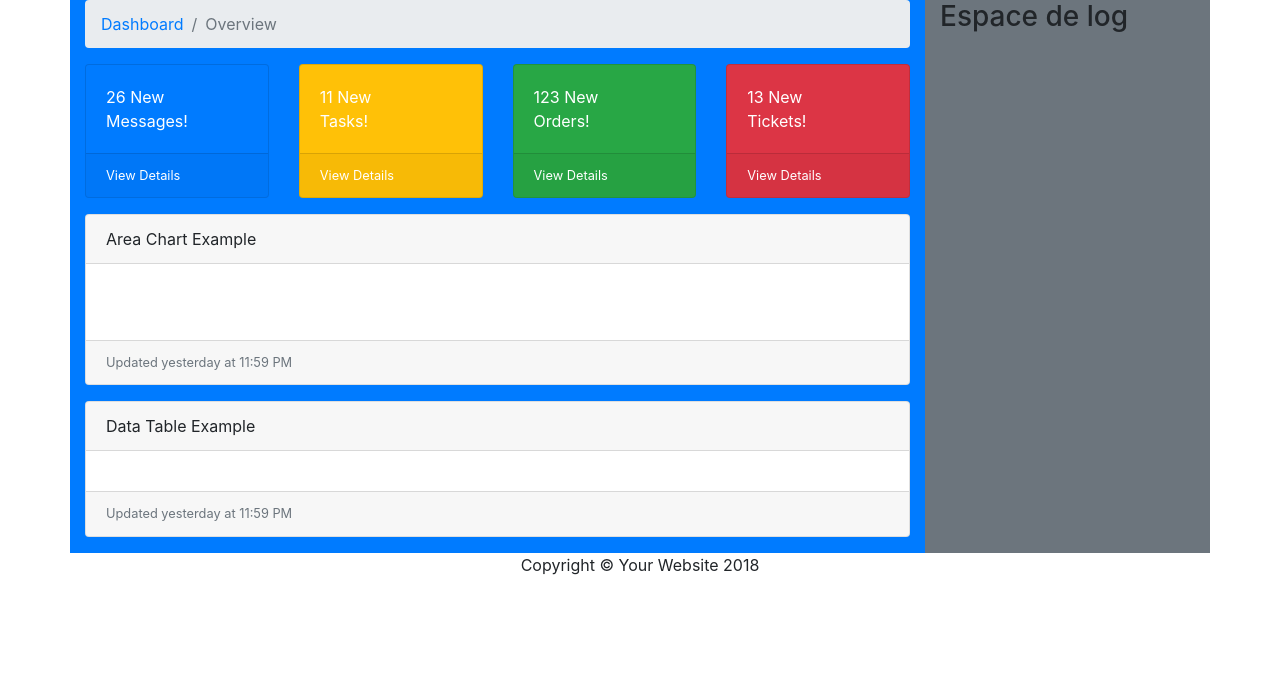
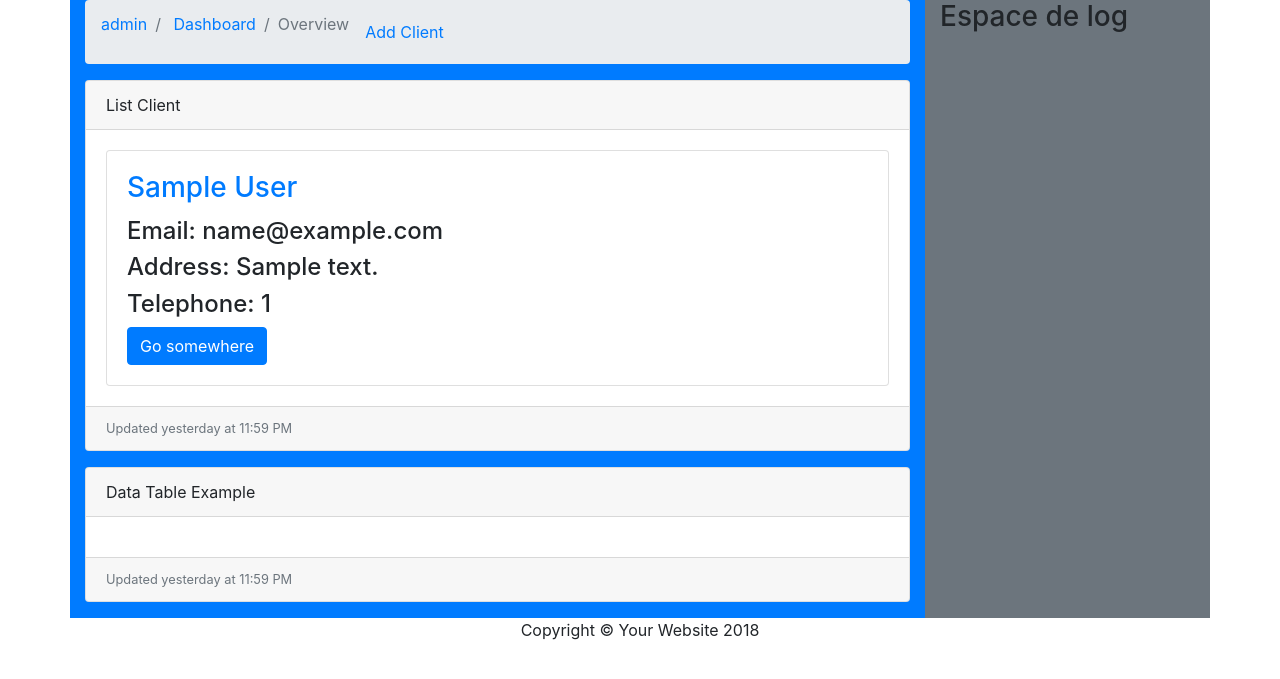
Before and after one commit to tlacolley/facturier, a Django app: page / in a window 1280 px wide. Shown: the part 56-735 px from the top of the page. Run offline with Django 3.2, Linux system fonts and the light colour scheme; tables that the repository leaves empty hold one stand-in row (values such as "Sample post"); style sheets or scripts are compiled from the project's sources; some libraries are stand-ins or nearby versions.

Commit message:
Creation some basic views and display customer list

```diff
--- a/facturier/urls.py
+++ b/facturier/urls.py
@@ -17,11 +17,15 @@ from django.conf.urls import url
 from django.contrib import admin
 from django.views.generic import ListView, DetailView, CreateView
 from django.views.generic.edit import CreateView, UpdateView
-from facturierApp.views import ClientListView
+from facturierApp.views import ClientListView, ClientCreateView, ClientDetailView, ClientUpdate
 
 
 
 urlpatterns = [
-    url(r'^admin/', admin.site.urls),
+    url(r'^admin/', admin.site.urls, name="admin"),
     url(r'^$',ClientListView.as_view(), name="client_list"),
+    url(r'^client/create/$',ClientCreateView.as_view(), name="client_create"),
+
+    url(r'^client/(?P<slug>[\w-]+/$)', ClientDetailView.as_view(), name="client_detail"),
+    url(r'^client/(?P<slug>[\w-]+/edit/$)', ClientUpdate.as_view(), name="client_update"),
 ]
--- a/facturierApp/templates/facturierApp/client_list.html
+++ b/facturierApp/templates/facturierApp/client_list.html
@@ -6,87 +6,39 @@
 
 <!-- Breadcrumbs-->
          <ol class="breadcrumb">
+             <li class="breadcrumb-item "><a href="#">admin</a></li>
            <li class="breadcrumb-item">
              <a href="#">Dashboard</a>
            </li>
            <li class="breadcrumb-item active">Overview</li>
+           <li class="nav-item">
+             <a class="nav-link" href="#">Add Client</a>
+           </li>
          </ol>
 
-         <!-- Icon Cards-->
-         <div class="row">
-           <div class="col-xl-3 col-sm-6 mb-3">
-             <div class="card text-white bg-primary o-hidden h-100">
-               <div class="card-body">
-                 <div class="card-body-icon">
-                   <i class="fas fa-fw fa-comments"></i>
-                 </div>
-                 <div class="mr-5">26 New Messages!</div>
-               </div>
-               <a class="card-footer text-white clearfix small z-1" href="#">
-                 <span class="float-left">View Details</span>
-                 <span class="float-right">
-                   <i class="fas fa-angle-right"></i>
-                 </span>
-               </a>
-             </div>
-           </div>
-           <div class="col-xl-3 col-sm-6 mb-3">
-             <div class="card text-white bg-warning o-hidden h-100">
-               <div class="card-body">
-                 <div class="card-body-icon">
-                   <i class="fas fa-fw fa-list"></i>
-                 </div>
-                 <div class="mr-5">11 New Tasks!</div>
-               </div>
-               <a class="card-footer text-white clearfix small z-1" href="#">
-                 <span class="float-left">View Details</span>
-                 <span class="float-right">
-                   <i class="fas fa-angle-right"></i>
-                 </span>
-               </a>
-             </div>
-           </div>
-           <div class="col-xl-3 col-sm-6 mb-3">
-             <div class="card text-white bg-success o-hidden h-100">
-               <div class="card-body">
-                 <div class="card-body-icon">
-                   <i class="fas fa-fw fa-shopping-cart"></i>
-                 </div>
-                 <div class="mr-5">123 New Orders!</div>
-               </div>
-               <a class="card-footer text-white clearfix small z-1" href="#">
-                 <span class="float-left">View Details</span>
-                 <span class="float-right">
-                   <i class="fas fa-angle-right"></i>
-                 </span>
-               </a>
-             </div>
-           </div>
-           <div class="col-xl-3 col-sm-6 mb-3">
-             <div class="card text-white bg-danger o-hidden h-100">
-               <div class="card-body">
-                 <div class="card-body-icon">
-                   <i class="fas fa-fw fa-life-ring"></i>
-                 </div>
-                 <div class="mr-5">13 New Tickets!</div>
-               </div>
-               <a class="card-footer text-white clearfix small z-1" href="#">
-                 <span class="float-left">View Details</span>
-                 <span class="float-right">
-                   <i class="fas fa-angle-right"></i>
-                 </span>
-               </a>
-             </div>
-           </div>
-         </div>
+
 
          <!-- Area Chart Example-->
          <div class="card mb-3">
            <div class="card-header">
              <i class="fas fa-chart-area"></i>
-             Area Chart Example</div>
+            List Client</div>
            <div class="card-body">
-             <canvas id="myAreaChart" width="100%" height="30"></canvas>
+
+                 {% for client in object_list %}
+                 <div class="card">
+                      <div class="card-body">
+                         <h3 class="card-title"><a href=""> {{ client.firstname }} {{ client.lastname }}</a></h3>
+                         <div class="card-text">
+                            <h4>Email: {{ client.email }}</h4>
+                            <h4>Address: {{ client.address }}</h4>
+                            <h4>Telephone: {{ client.tel }}</h4>
+                        </div>
+                         <a href="#" class="btn btn-primary">Go somewhere</a>
+                     </div>
+                 </div>
+                {% endfor %}
+
            </div>
            <div class="card-footer small text-muted">Updated yesterday at 11:59 PM</div>
          </div>
--- a/facturierApp/views.py
+++ b/facturierApp/views.py
@@ -12,3 +12,18 @@ from datetime import datetime
 
 class ClientListView(ListView):
     model = Client
+
+
+class ClientCreateView(CreateView):
+    model = Client
+    fields = "__all__"
+
+
+class ClientDetailView(DetailView):
+    model = Client
+
+
+class ClientUpdate(UpdateView):
+    model = Client
+    fields = "__all__"
+    pass
```
Also changed, not shown: facturierApp/templates/facturierApp/client_form.html (added, +37 -0 lines), 2 other files.
